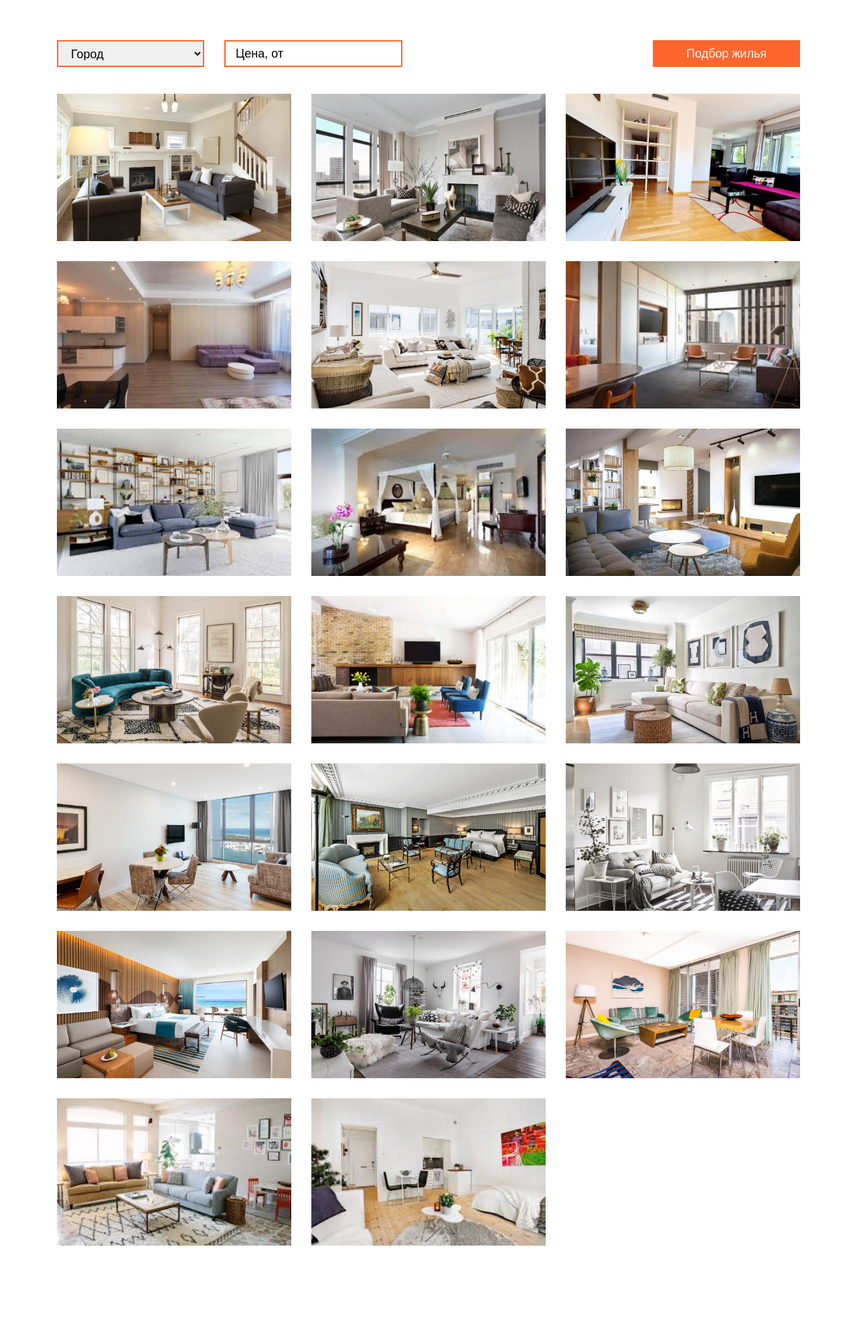
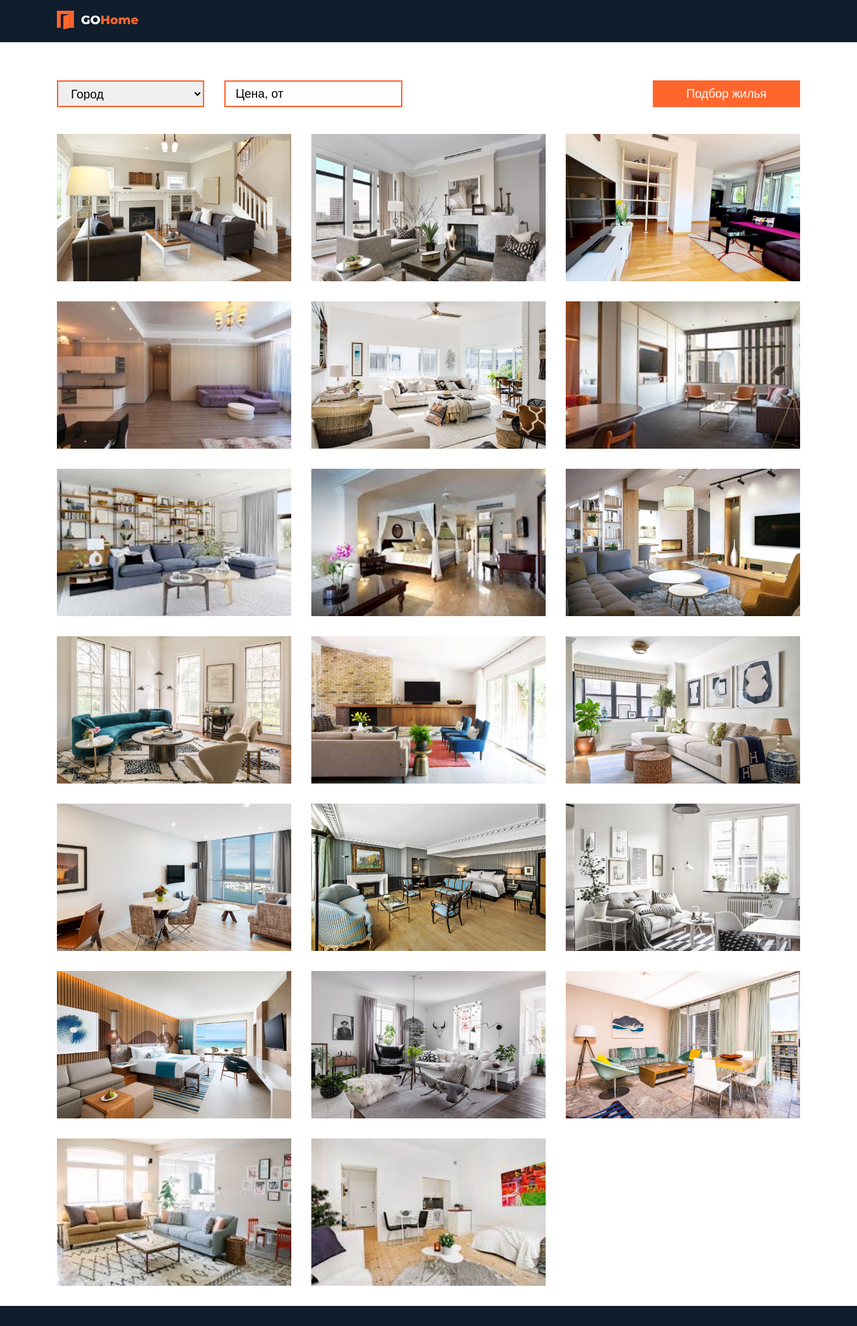
Before and after one commit to NikitaMelnychencko/vue, a Vue app: page / in a window 1280 px wide. Shown: the whole page at 67% size. Before the commit the page ends 1890 px from the top, so only its background shows below. Built offline with nearby package versions, Linux system fonts and the light colour scheme.

Commit message:
lesson 17

```diff
--- a/src/App.vue
+++ b/src/App.vue
@@ -1,9 +1,11 @@
 <template>
   <div id="app">
+    <div class="content">
+      <Header />
       <h2>{{ text }}</h2>
       <Container>
-      <ApartmentFilterForm class="apartments-filter" @submit="filter"
-    /></Container>
+        <ApartmentFilterForm class="apartments-filter" @submit="filter" />
+
         <p v-if="!filteredApartments.length">Нічого не знайдено</p>
         <ApartmentsList :items="filteredApartments">
           <template v-slot:apartment="{ apartment }">
@@ -15,8 +17,10 @@
               :price="apartment.price"
               @click.native="handelItemClick"
             />
-      </template>
-    </ApartmentsList>
+          </template> </ApartmentsList
+      ></Container>
+    </div>
+    <Footer />
   </div>
 </template>
 
@@ -26,6 +30,9 @@ import ApartmentsItem from '@/components/apartment/ApartmentsItem';
 import ApartmentFilterForm from '@/components/apartment/ApartmentFilterForm';
 import apartments from '@/components/apartment/apartments.js';
 import Container from './components/shared/Container';
+import Footer from './components/Footer';
+import Header from './components/Header';
+
 export default {
   name: 'App',
   components: {
@@ -33,6 +40,8 @@ export default {
     ApartmentsItem,
     ApartmentFilterForm,
     Container,
+    Footer,
+    Header,
   },
   data() {
     return {
@@ -73,12 +82,18 @@ export default {
 
 <style lang="scss" scoped>
 #app {
+  display: flex;
+  flex-direction: column;
+  min-height: 100vh;
+  padding-top: 120px;
+
   font-family: Montserrat, Helvetica, Arial, sans-serif;
   -webkit-font-smoothing: antialiased;
   -moz-osx-font-smoothing: grayscale;
-  text-align: center;
-  color: #2c3e50;
-  margin-top: 60px;
+}
+
+.content {
+  flex-grow: 1;
 }
 
 .apartments-filter {
--- a/src/assets/scss/variables.scss
+++ b/src/assets/scss/variables.scss
@@ -1 +1,2 @@
 $main-color:#ff662D;
+$secondary-color: #0F1D2D
--- /dev/null
+++ b/src/components/Footer.vue
@@ -0,0 +1,19 @@
+<template>
+  <footer class="footer"></footer>
+</template>
+
+<script>
+export default {
+  // eslint-disable-next-line vue/multi-word-component-names
+  name: 'Footer',
+};
+</script>
+
+<style lang="scss" scoped>
+@import '../assets/scss/variables.scss';
+
+.footer {
+  background: $secondary-color;
+  height: 30px;
+}
+</style>
--- /dev/null
+++ b/src/components/Header.vue
@@ -0,0 +1,30 @@
+<template>
+  <header class="header">
+    <Container><Logo /></Container>
+  </header>
+</template>
+
+<script>
+import Container from './shared/Container';
+import Logo from './Logo';
+export default {
+  // eslint-disable-next-line vue/multi-word-component-names
+  name: 'Header',
+  components: {
+    Container,
+    Logo,
+  },
+};
+</script>
+
+<style lang="scss" scoped>
+@import '../assets/scss/variables.scss';
+.header {
+  position: absolute;
+  top: 0;
+  left: 0;
+  width: 100%;
+  padding: 16px 0;
+  background: $secondary-color;
+}
+</style>
--- /dev/null
+++ b/src/components/Logo.vue
@@ -0,0 +1,12 @@
+<template>
+  <img src="../assets/svg/logo.svg" alt="" />
+</template>
+
+<script>
+export default {
+  // eslint-disable-next-line vue/multi-word-component-names
+  name: 'Logo',
+};
+</script>
+
+<style lang="scss" scoped></style>
```
Also changed, not shown: src/assets/svg/logo.svg (added). Lines whose indentation alone changed are shown as unchanged.
